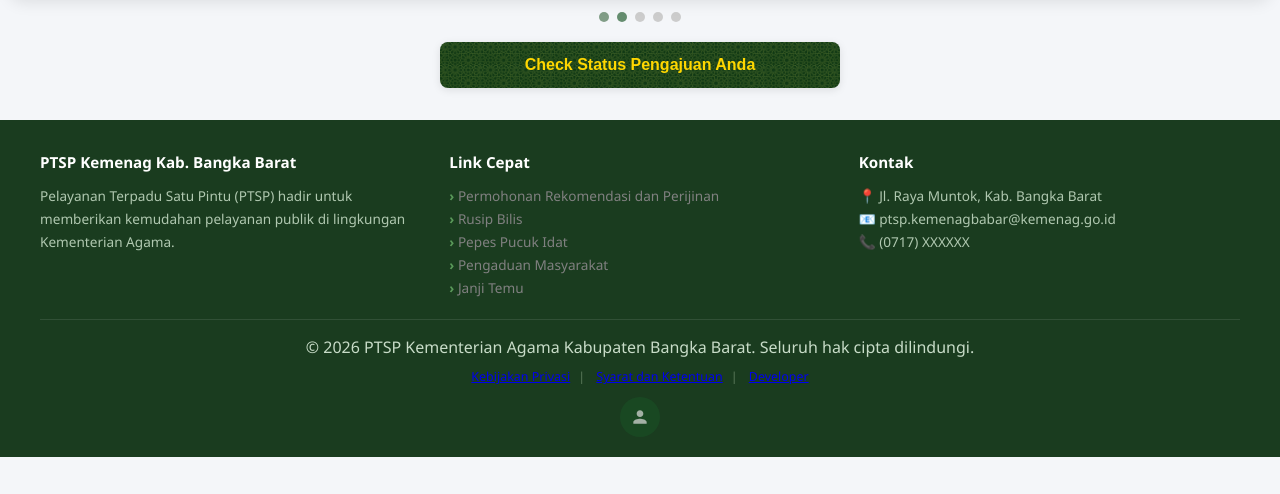
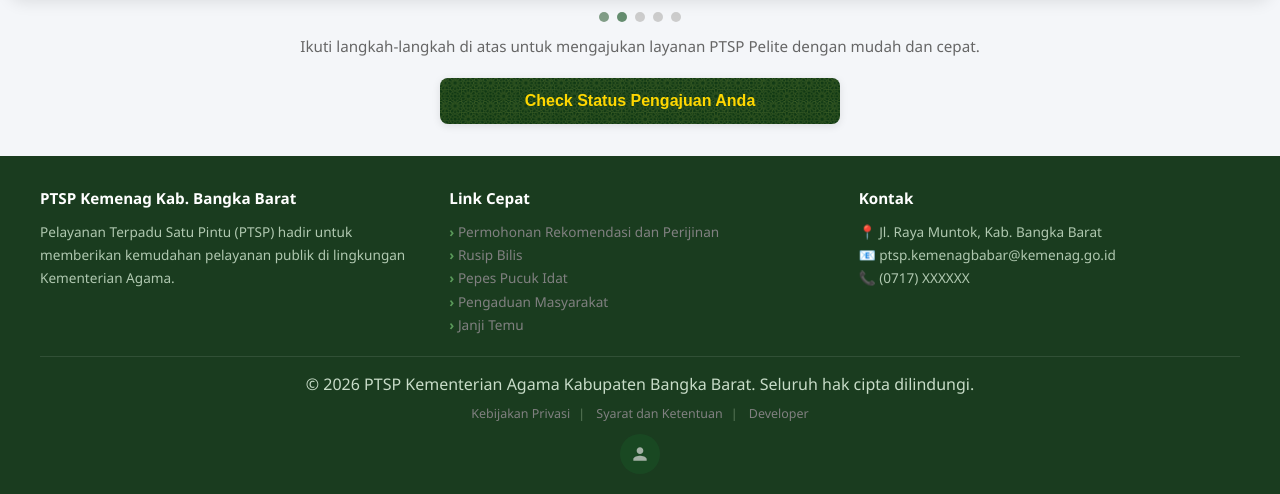
Before and after one commit to pelitekemenagbabar-glitch/PELITE-PTSP-ONLINE, a plain HTML site: page index.html in a window 1280 px wide. Shown: the part 1677-2171 px from the top of the page. Before the commit the page ends 2134 px from the top, so only its background shows below. Drawn offline with Linux system fonts and the light colour scheme.

Commit message:
Update index.html

```diff
--- a/index.html
+++ b/index.html
@@ -298,6 +298,14 @@
             background: #1a5e2a;
         }
 
+        .tata-cara-description {
+            text-align: center;
+            font-size: 0.95rem;
+            color: #666;
+            margin-top: 12px;
+            line-height: 1.6;
+        }
+
         .check-status-btn {
             display: block;
             width: 100%;
@@ -468,6 +476,17 @@
         .footer-bottom-links {
             margin-top: 10px;
             font-size: 0.78rem;
+        }
+
+        .footer-bottom-links a {
+            color: #808080;
+            text-decoration: none;
+            transition: color 0.2s ease, font-size 0.2s ease;
+        }
+
+        .footer-bottom-links a:hover {
+            color: #ffeb3b;
+            font-size: 0.85rem;
         }
 
         .footer-col ul li a {
@@ -802,6 +821,7 @@
             </div>
         </div>
         <div class="tata-cara-dots" id="tataCaraDots"></div>
+        <div class="tata-cara-description">Ikuti langkah-langkah di atas untuk mengajukan layanan PTSP Pelite dengan mudah dan cepat.</div>
         <button class="check-status-btn">Check Status Pengajuan Anda</button>
     </section>
 
```
